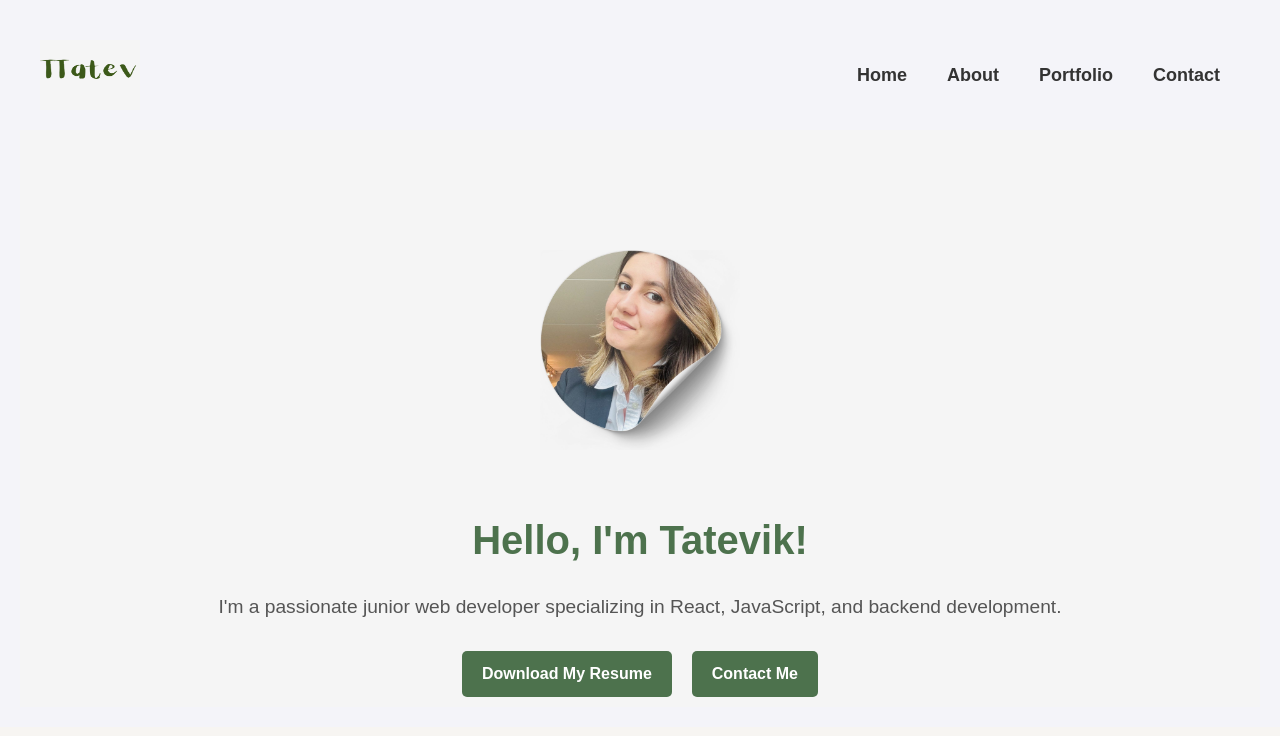
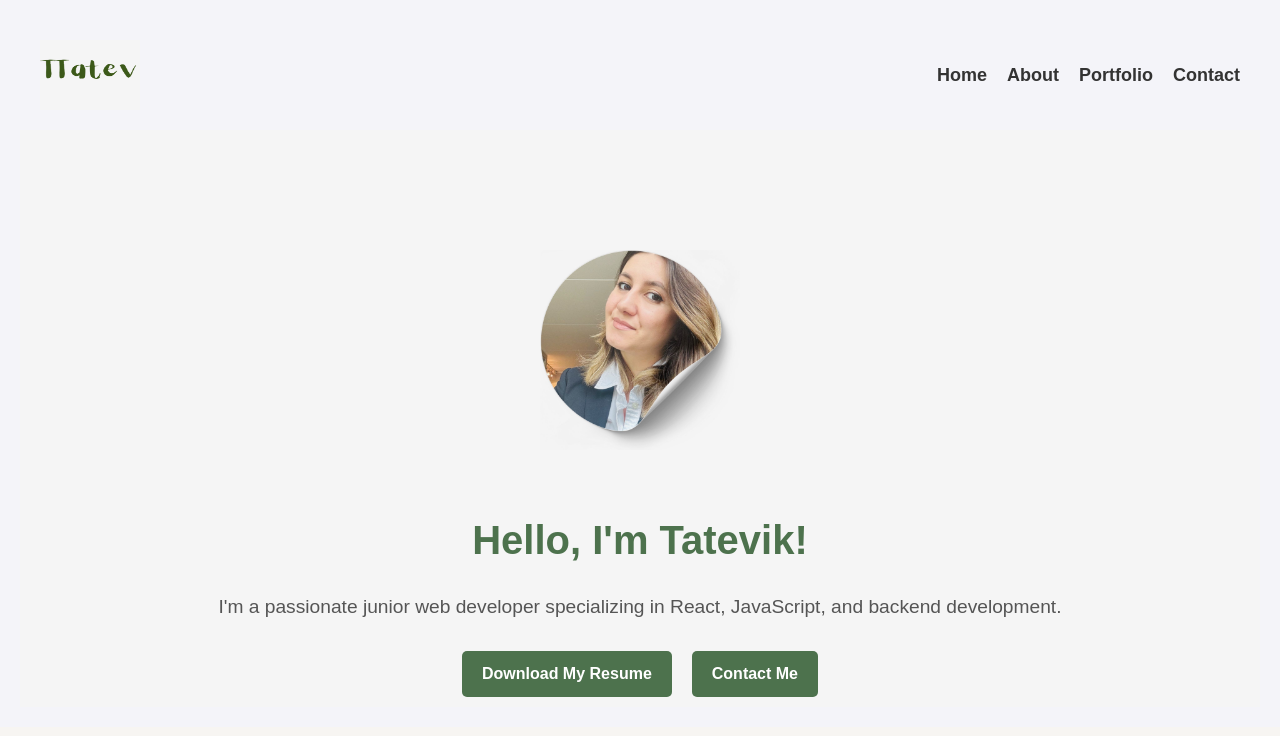
Before and after one commit to TatevikTadevosyan86/My-blog, a React (Create React App) app in the folder my-blog/: page / in a window 1280 px wide. Shown: the top 736 px of the page. Built offline with nearby package versions, Linux system fonts and the light colour scheme.

Commit message:
changing styles

```diff
--- a/my-blog/src/App.css
+++ b/my-blog/src/App.css
@@ -1,3 +1,4 @@
+/* General Styles */
 .App {
   font-family: Arial, sans-serif;
   padding: 20px;
@@ -6,9 +7,10 @@
 
 header {
   display: flex;
-  justify-content: space-between;
-  align-items: center;
+  justify-content: space-between; /* Space between logo and nav */
+  align-items: center; /* Vertically center */
   padding: 20px;
+  position: relative;
 }
 
 .logo-container {
@@ -30,10 +32,11 @@ nav ul {
   padding: 0;
   margin: 0;
   display: flex;
+  gap: 20px; /* Add space between links */
 }
 
 nav ul li {
-  margin: 0 20px;
+  display: inline-block;
 }
 
 nav ul li a {
@@ -65,11 +68,12 @@ nav ul li a:hover::after {
   width: 100%;
 }
 
+/* Hamburger Menu for Mobile */
 .hamburger {
-  display: none;
-  cursor: pointer;
+  display: none; /* Hidden by default */
   flex-direction: column;
   gap: 5px;
+  cursor: pointer;
 }
 
 .hamburger div {
@@ -78,29 +82,25 @@ nav ul li a:hover::after {
   background-color: #333;
 }
 
+/* Media Queries for Smaller Screens */
 @media (max-width: 768px) {
   nav ul {
-    display: none;
+    display: none; /* Initially hide nav links */
     flex-direction: column;
     position: absolute;
-    top: 50px;
+    top: 100%;
     right: 0;
-    background-color: #f4f4f9;
+    background-color: white;
     width: 200px;
-    box-shadow: 0 2px 5px rgba(0, 0, 0, 0.2);
-    padding: 10px 0;
+    box-shadow: 0 2px 10px rgba(0, 0, 0, 0.1);
+    padding: 20px;
   }
 
-  nav ul li {
-    margin: 10px 0;
-    text-align: center;
-  }
-
-  nav ul.active {
-    display: flex;
+  nav ul.show {
+    display: flex; /* Show nav links when active */
   }
 
   .hamburger {
-    display: flex;
+    display: flex; /* Show hamburger menu */
   }
 }
--- a/my-blog/src/NavBar.js
+++ b/my-blog/src/NavBar.js
@@ -10,7 +10,7 @@ const NavBar = () =>{
     };
     return(
         <nav>
-            <div className="hamburger" onToggle={toggleMenu}>
+            <div className="hamburger" onClick={toggleMenu}>
                 <div></div>
                 <div></div>
                 <div></div>
```
